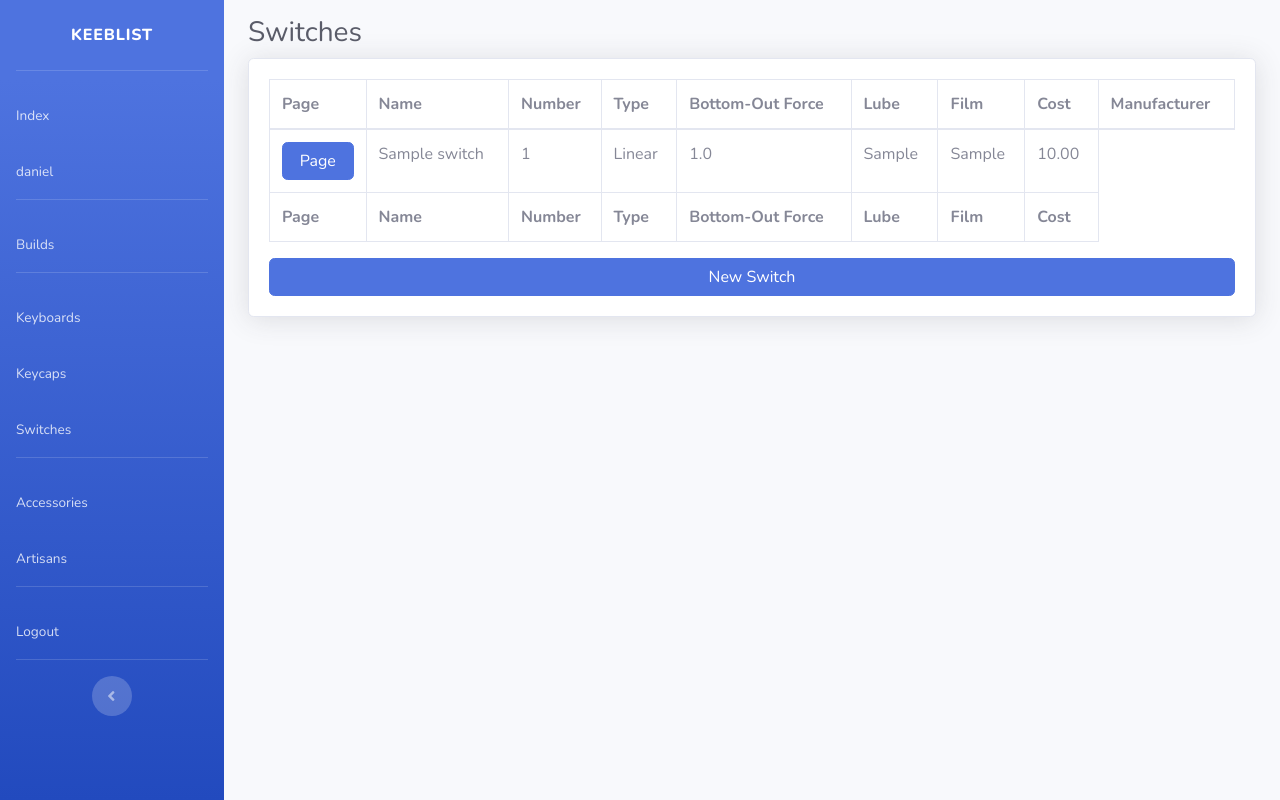
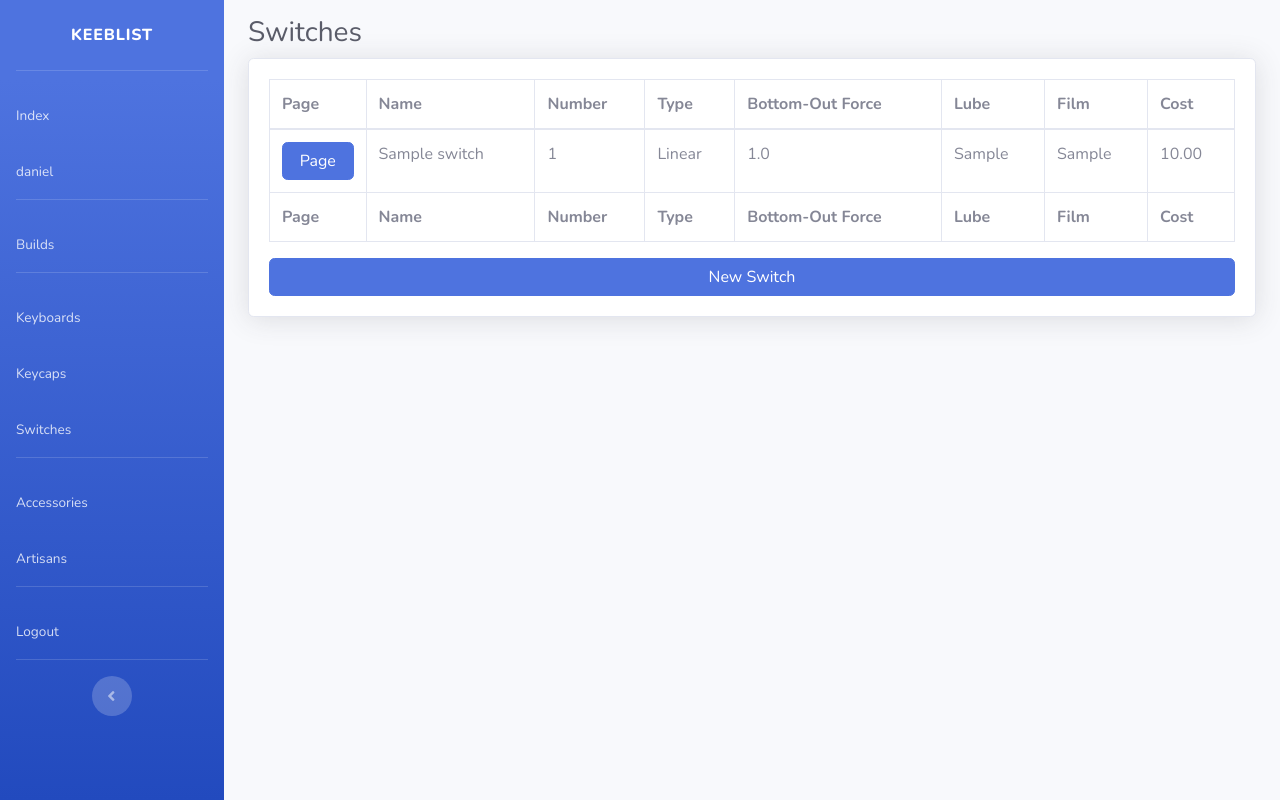
Before and after one commit to kindalime/KeebList, a Django app: page /app/switch/ in a window 1280 px wide. Run offline with Django 3.2, Linux system fonts and the light colour scheme; a user stored in the database is signed in; tables that the repository leaves empty hold one stand-in row (values such as "Sample post"); some libraries are stand-ins or nearby versions.

Commit message:
Remove hanging manufacturer

```diff
--- a/templates/app/switch_list.html
+++ b/templates/app/switch_list.html
@@ -22,7 +22,6 @@
                             <th>Lube</th>
                             <th>Film</th>
                             <th>Cost</th>
-                            <th>Manufacturer</th>
                         </tr>
                     </thead>
                     <tfoot>
```
